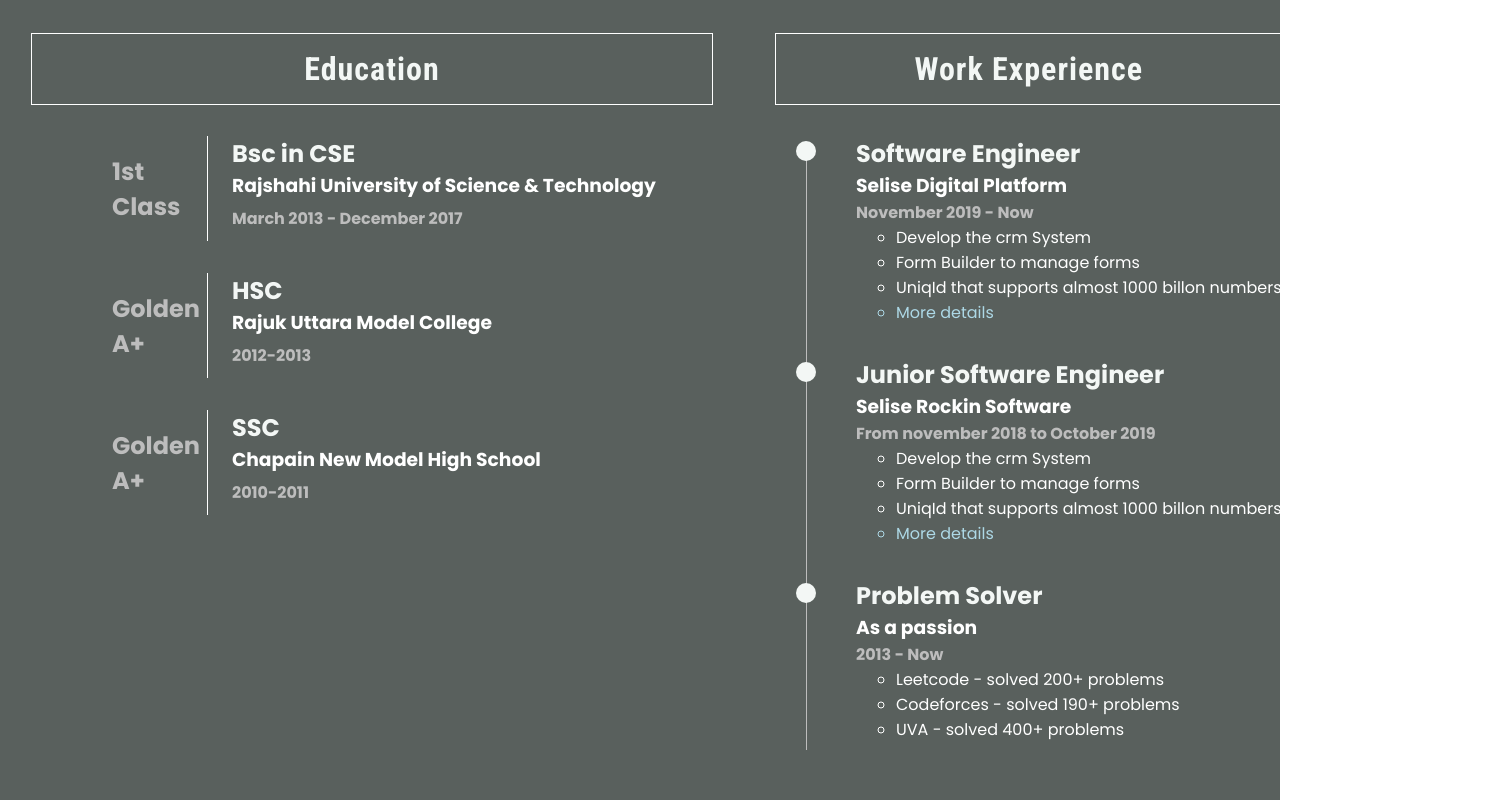
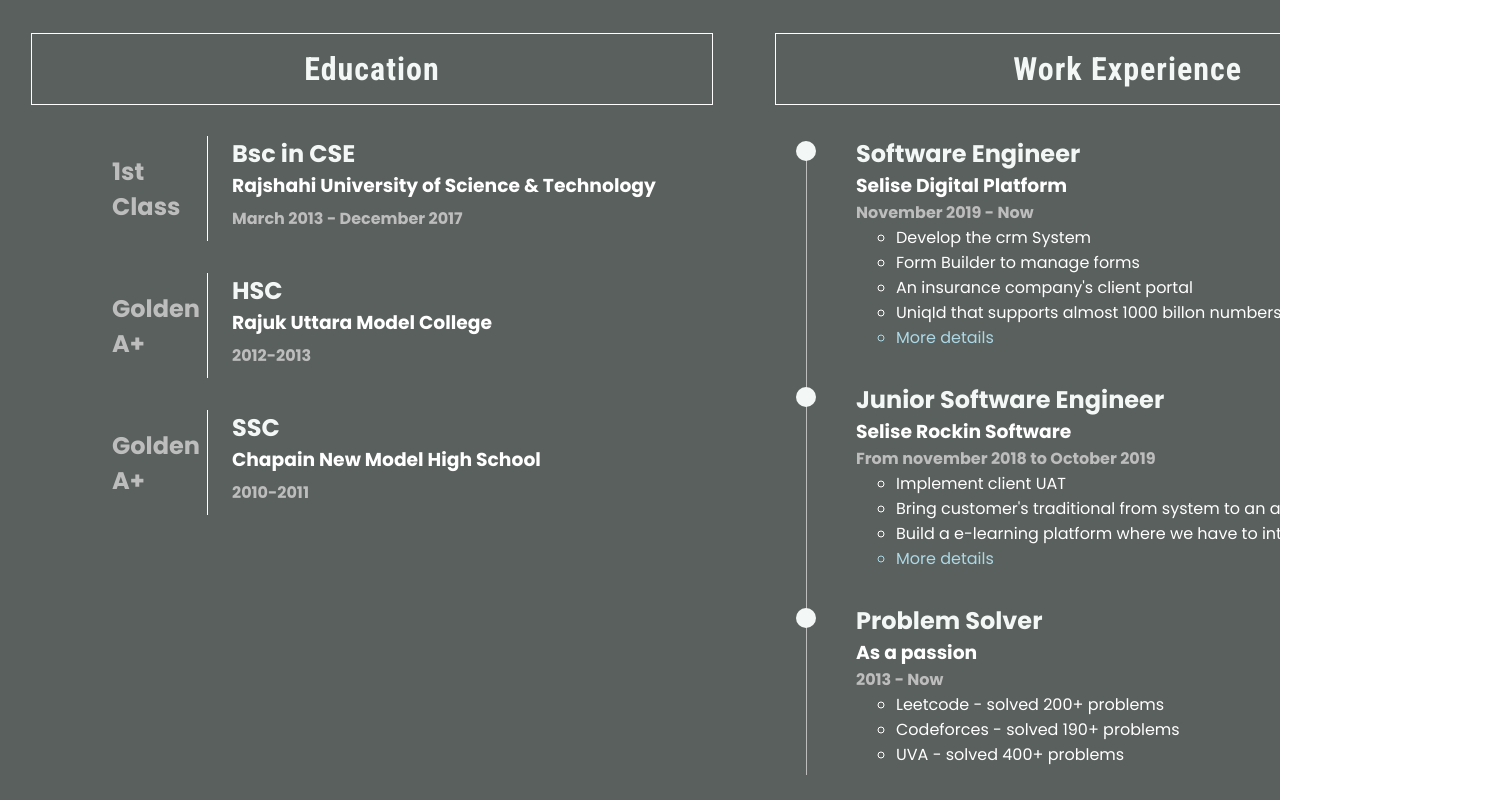
Before and after one commit to Ashike12/My-portfolio-Angular, an Angular app: page / in a window 1280 px wide. Shown: the part 1480-2280 px from the top of the page, 1511 px wide, since content can reach past the window. Built offline with nearby package versions, Linux system fonts and the light colour scheme.

Commit message:
experience updated

```diff
--- a/src/app/components/contact/contact.component.css
+++ b/src/app/components/contact/contact.component.css
@@ -58,3 +58,6 @@ ul {
 :host.pc .social-media li:hover {
     background-color: rgba(255, 255, 255, 0.3);
 }
+a, a:hover, a:visited {
+  color: white;
+}
--- a/src/app/components/contact/contact.component.html
+++ b/src/app/components/contact/contact.component.html
@@ -2,9 +2,9 @@
   <h1>Contact</h1>
 
   <ul class="social-media">
-        <li><i class='bx bxl-gmail'></i></li>
-        <li><i class='bx bxl-facebook-circle'></i></li>
-        <li><i class='bx bxl-instagram'></i></li>
+    <li><a href="https://www.linkedin.com/in/ashikur-rahmam-nabir-381085a7" target="blank"><i class='bx bxl-linkedin'></i></a></li>
+    <li><a href="https://github.com/ashike12" target="blank"><i class='bx bxl-github'></i></a></li>
+    <li><a href="https://www.facebook.com/ashikur.rahmannabir/" target="blank"><i class='bx bxl-facebook-circle'></i></a></li>
   </ul>
 
   <ul class="contact-info">
--- a/src/app/components/information-modal/information-modal.component.html
+++ b/src/app/components/information-modal/information-modal.component.html
@@ -17,7 +17,7 @@
     </div>
     <div class="mt-8" *ngIf="data?.responsibilities">
       <h4 class="text-center">Key Responsibilities</h4>
-      <ul>
+      <ul class="mt-8">
         <li *ngFor="let data of data.responsibilities">{{data}}</li>
       </ul>
     </div>
--- a/src/app/components/work-experience/work-experience.component.ts
+++ b/src/app/components/work-experience/work-experience.component.ts
@@ -13,29 +13,39 @@ export class WorkExperienceComponent implements OnInit {
       title: 'Selise Digital Platform',
       subTitle: 'Software Engineer',
       duration: 'November 2019 - Now',
+      technologies: ['Angular 8/8+, Angular Material, mongoDB, Nodejs, Dotnet, C#, Javascript, Html5, Css3, Typescript', 'React Native'],
+      technicalTools: ['Github, Bitbucket, Robo3t, Postman, sourcetree', 'insomnia'],
       description: [
         'Develop the crm System',
         'Form Builder to manage forms',
-        'UniqId that supports almost 1000 billon numbers'
+        `An insurance company's client portal`,
+        'UniqId that supports almost 1000 billon numbers',
       ],
+      responsibilities: [
+        `Over the past four years, I have had the opportunity to work on a range of diverse projects, which has allowed me to gain a broad range of skills and experience. One of the projects I worked on was the development of a CRM system, which included features such as calendar management, contact management, sales case management, and task management. In addition, I was responsible for building a form builder that allowed administrators to create custom forms quickly and easily. I also built an insurance company client portal that provided clients with access to their statistical data and transactions`,
+        `In another project, I was responsible for developing a system that generated and maintained a reservation system for unique IDs. The system needed to be able to generate at least one billion unique IDs while ensuring that the generated IDs were unique and maintaining the reservation of IDs that had been generated but not yet used.`,
+        `Throughout these projects, I gained experience working with a range of different technologies and programming languages, including the above mentioned tech and teach tools. I also developed valuable skills in project management, team collaboration, and problem-solving, which I believe will be invaluable in future projects.`
+      ]
     },
     {
       title: 'Selise Rockin Software',
       subTitle: 'Junior Software Engineer',
       duration: 'From november 2018 to October 2019',
-      technologies: ['AngularJs, Angular 8/8+, Angular Material, mongoDB, Nodejs, Dotnet, C#, Javascript, Html5, Css3, Typescript'],
+      technologies: ['AngularJs, Angular 7, Angular Material, mongoDB, Nodejs, Dotnet, C#, Javascript, Html5, Css3, Typescript'],
       technicalTools: ['Github, Bitbucket, Robo3t, Postman, sourcetree'],
       responsibilities: [
-      'Working as a Frontend team member on agile development team focused on software delivery and manage backend services for form management.',
-       `Assisting the team in maintaining existing Project, tools and workflows necessary to facilitate the process. Designing, Building & Maintaining new module
-       on requirement as a team member & Developing user friendly software.`],
-       projects: [{
+        `I worked on a project to develop an e-learning platform for a client. As part of my responsibilities, I was responsible for ensuring that the platform met the customer's requirements by performing user acceptance testing. In addition to developing the platform, I also worked on integrating a traditional form system into the application, which allowed for seamless data capture and streamlined workflows.`,
+        `Assisting the team in maintaining existing Project, tools and workflows necessary to facilitate the process. Designing, Building & Maintaining new module
+       on requirement as a team member & Developing user friendly software.`,
+        `Throughout the project, I was able to learn and apply new technologies to improve the platform's functionality and performance. Specifically, I gained experience working with [insert specific technologies you used or learned here], which helped me to optimize the platform's performance and user experience.`,
+        `Overall, my experience working on this project allowed me to gain valuable skills and experience in the technologies mention above, which I believe will be valuable to apply to future projects.`],
+      projects: [{
 
-       }],
+      }],
       description: [
-        'Develop the crm System',
-        'Form Builder to manage forms',
-        'UniqId that supports almost 1000 billon numbers'
+        'Implement client UAT',
+        `Bring customer's traditional from system to an application.`,
+        'Build a e-learning platform where we have to integrate third party videos'
       ]
     },
     {
```
Lines whose indentation alone changed are shown as unchanged.
